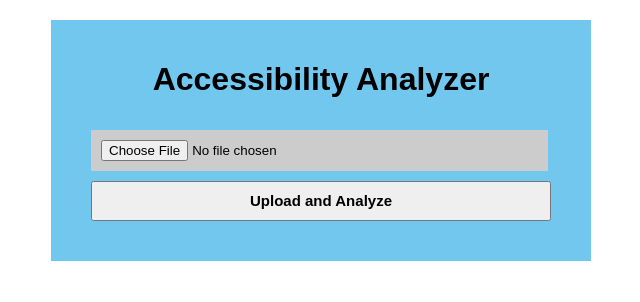
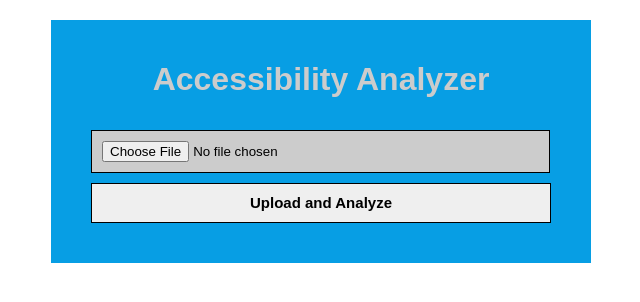
Before and after one commit to Dbachelor/pluro-test-frontend, a React (Create React App) app: page / in a window 1280 px wide. Shown: the top 302 px of the page, without its empty margins (319-959 px from the left). Built offline with nearby package versions, Linux system fonts and the light colour scheme.

Commit message:
updated ui

```diff
--- a/src/App.css
+++ b/src/App.css
@@ -3,51 +3,48 @@
   text-align: center;
   min-height: 90vh;
   width: 100vw;
- overflow: hidden;
+  overflow: hidden;
 }
 
 .analyzer-container {
   margin: 20px auto;
   width: min(500px, 90%);
-  background-color: rgb(114, 199, 239);
+  background-color: rgb(7, 158, 228);
   padding: 20px;
 }
 
+.title {
+  color: #ccc;
+}
 
-.results{
+.results {
   width: min(1000px, 90%);
-    margin: 30px auto;
+  margin: 30px auto;
 
 }
 
-table{
+.results-inner-container {
   width: 100%;
+  overflow-x: scroll;
 }
 
-.results-inner-container{
-width: 100%;
-overflow-x: scroll;
-}
-
-
-table{
+.result-table {
   width: 1000px;
 }
 
-th, td{
+.result-table th,
+td {
   border: 2px solid #ccc !important;
-width: 33.3%;
+  width: 33.3%;
 }
 
-
-
-form {
+.form-container {
   margin: 20px;
   display: flex;
   flex-direction: column;
 }
 
-button {
+.file-upload-button {
   width: 100%;
   height: 40px;
   display: flex;
@@ -55,14 +52,17 @@ button {
   justify-content: center;
   font-size: 15px;
   font-weight: 600;
+  border: 1px solid #000;
+  cursor: pointer;
 }
 
-input {
+.file-upload-input {
   margin: 10px 0px;
   height: 100%;
   background: #ccc;
   width: 95%;
   padding: 10px;
+  border: 1px solid #000;
 }
 
 .error {
@@ -73,7 +73,6 @@ input {
   margin-top: 20px;
 }
 
-h2,
-h3 {
+.score-title {
   margin-top: 10px;
 }
--- a/src/App.jsx
+++ b/src/App.jsx
@@ -1,4 +1,4 @@
-import React, { useState } from 'react';
+import React, { useEffect, useState } from 'react';
 import FileUploadForm from './components/FileUploadForm';
 import ResultsTable from './components/ResultsTable';
 import './App.css';
@@ -10,7 +10,9 @@ function App() {
   const [error, setError] = useState('');
   const [isLoading, setIsLoading] = useState(false);
 
+
   const handleFileChange = (file) => setFile(file);
+
 
   const handleUpload = async () => {
     if (!file) {
@@ -23,8 +25,8 @@ function App() {
     formData.append('htmlFile', file);
 
     try {
-      setError('');
-      const response = await axios.post('http://localhost:3000/upload', formData, {
+
+      const response = await axios.post('https://pluro-test-backend.onrender.com/upload', formData, {
         headers: { 'Content-Type': 'multipart/form-data' },
       });
 
@@ -39,10 +41,14 @@ function App() {
     }
   };
 
+  useEffect(() => {
+    setError('')
+  }, [file])
+
   return (
     <div className="app">
       <div className="analyzer-container">
-        <h1>Accessibility Analyzer</h1>
+        <h1 className='title'>Accessibility Analyzer</h1>
         <FileUploadForm
           onFileChange={handleFileChange}
           onUpload={handleUpload}
--- a/src/components/FileUploadForm.js
+++ b/src/components/FileUploadForm.js
@@ -11,9 +11,9 @@ function FileUploadForm({ onFileChange, onUpload, isLoading, error }) {
     };
 
     return (
-        <form onSubmit={handleSubmit}>
-            <input type="file" accept=".html" onChange={handleChange} />
-            <button type="submit" disabled={isLoading}>
+        <form onSubmit={handleSubmit} className='form-container'>
+            <input type="file" accept=".html" onChange={handleChange} className='file-upload-input' />
+            <button type="submit" disabled={isLoading} className='file-upload-button' >
                 {isLoading ? <img src="./spinner.svg" alt="Loading..." /> : 'Upload and Analyze'}
             </button>
             {error && <p className="error">{error}</p>}
--- a/src/components/ResultsTable.js
+++ b/src/components/ResultsTable.js
@@ -1,13 +1,13 @@
 import React from 'react';
 
 function ResultsTable({ results }) {
-    const { compliance_score, issues } = results;
+    const { complianceScore, issues } = results;
 
     return (
         <>
-            <h2>Compliance Score: {compliance_score}%</h2>
-            <div className="results-inner-container">
-                <table>
+            <h2 className='score-title'>Compliance Score: {complianceScore}%</h2>
+            {issues?.length >= 1 && <div className="results-inner-container">
+                <table className='result-table'>
                     <thead>
                         <tr>
                             <th>Types</th>
@@ -25,7 +25,7 @@ function ResultsTable({ results }) {
                         ))}
                     </tbody>
                 </table>
-            </div>
+            </div>}
         </>
     );
 }
```
